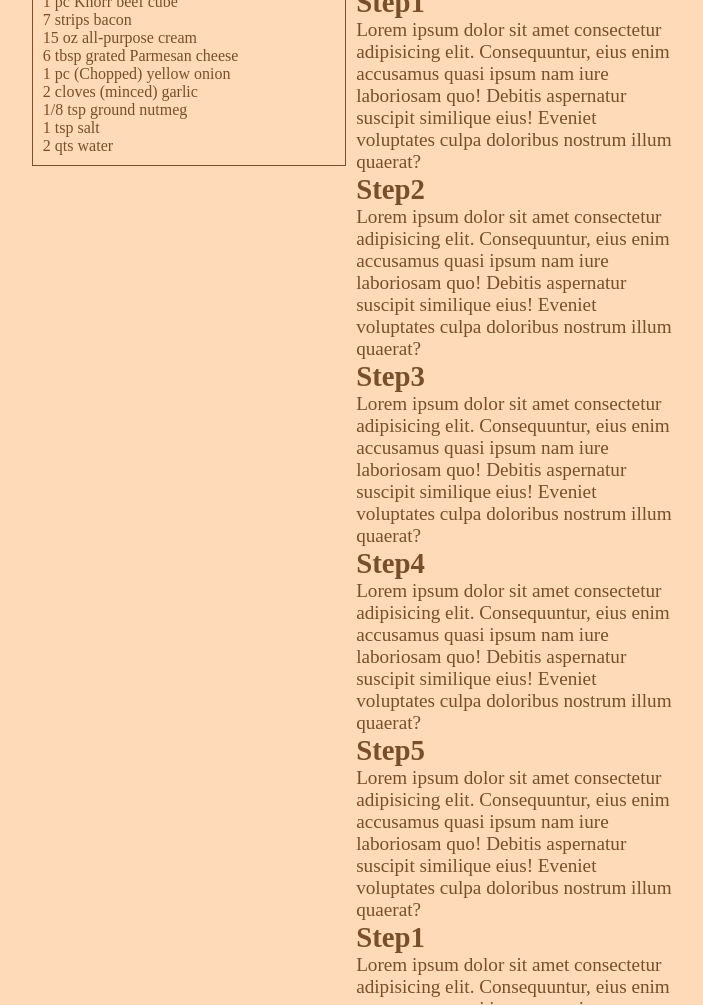
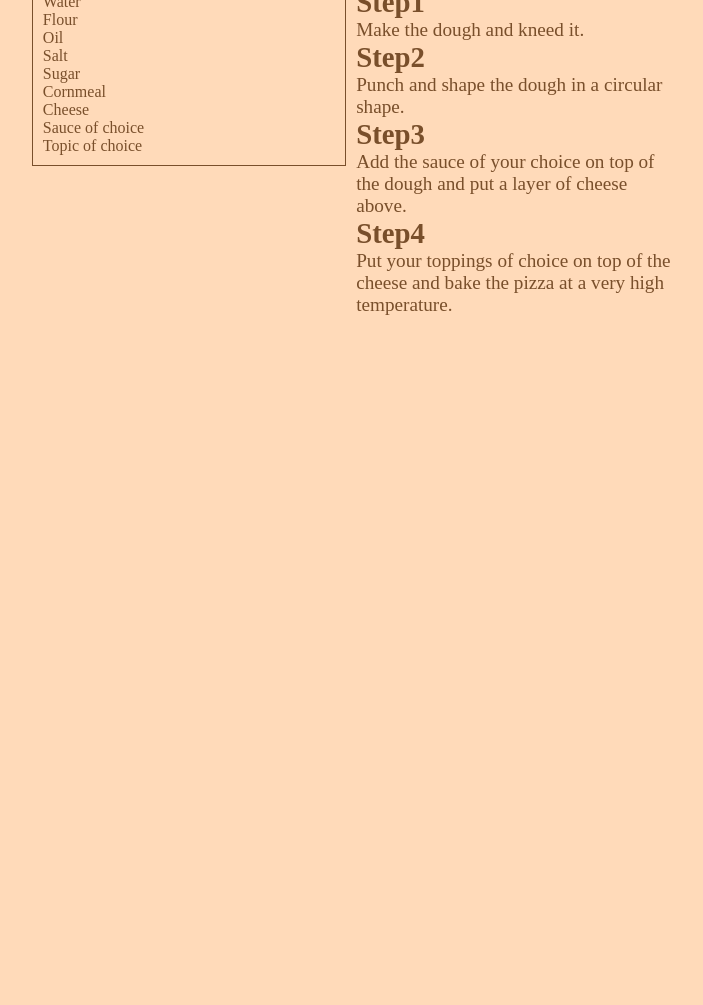
Before and after one commit to OverLuked/OdinRecipes, a plain HTML site: page recipes/pizza.html in a window 1280 px wide. Shown: the part 617-1622 px from the top of the page, without its empty margins (286-989 px from the left). After the commit the page ends 933 px from the top, so only its background shows below. Drawn offline with Linux system fonts and the light colour scheme.

Commit message:
fix pizza recipe

```diff
--- a/recipes/pizza.html
+++ b/recipes/pizza.html
@@ -12,7 +12,7 @@
     </div>
     <div class="container content">
         <div class="sub-head-container">
-            <img src ="https://upload.wikimedia.org/wikipedia/commons/thumb/3/33/Espaguetis_carbonara.jpg/1200px-Espaguetis_carbonara.jpg" alt="Pizza">
+            <img src ="https://atsloanestable.com/wp-content/uploads/2023/06/new-york-style-pizza2-500x500.jpg" alt="Pizza">
             <div class="description">
                 <div class="title">
                     <h1>Pizza</h1>
@@ -34,16 +34,16 @@
                     <h2>Ingredients</h2>
                 </div>
                 <ul>
-                    <li>3/4 lb. spaghetti</li>
-                    <li>1 pc Knorr beef cube</li>
-                    <li>7 strips bacon</li>
-                    <li>15 oz all-purpose cream</li>
-                    <li>6 tbsp grated Parmesan cheese</li>
-                    <li>1 pc (Chopped) yellow onion</li>
-                    <li>2 cloves (minced) garlic</li>
-                    <li>1/8 tsp ground nutmeg</li>
-                    <li>1 tsp salt</li>
-                    <li>2 qts water</li>
+                    <li>Yeast</li>
+                    <li>Water</li>
+                    <li>Flour</li>
+                    <li>Oil</li>
+                    <li>Salt</li>
+                    <li>Sugar</li>
+                    <li>Cornmeal</li>
+                    <li>Cheese</li>
+                    <li>Sauce of choice</li>
+                    <li>Topic of choice</li>
                 </ul>
             </div>
             <div class="steps">
@@ -53,39 +53,19 @@
                 <div class="information">
                     <h2>Step1</h2>
                     <p>
-                        Lorem ipsum dolor sit amet consectetur adipisicing elit. Consequuntur, eius enim accusamus quasi ipsum nam iure laboriosam quo! Debitis aspernatur suscipit similique eius! Eveniet voluptates culpa doloribus nostrum illum quaerat?
+                        Make the dough and kneed it.
                     </p>
                     <h2>Step2</h2>
                     <p>
-                        Lorem ipsum dolor sit amet consectetur adipisicing elit. Consequuntur, eius enim accusamus quasi ipsum nam iure laboriosam quo! Debitis aspernatur suscipit similique eius! Eveniet voluptates culpa doloribus nostrum illum quaerat?
+                        Punch and shape the dough in a circular shape.
                     </p>
                     <h2>Step3</h2>
                     <p>
-                        Lorem ipsum dolor sit amet consectetur adipisicing elit. Consequuntur, eius enim accusamus quasi ipsum nam iure laboriosam quo! Debitis aspernatur suscipit similique eius! Eveniet voluptates culpa doloribus nostrum illum quaerat?
+                        Add the sauce of your choice on top of the dough and put a layer of cheese above.
                     </p>
                     <h2>Step4</h2>
                     <p>
-                        Lorem ipsum dolor sit amet consectetur adipisicing elit. Consequuntur, eius enim accusamus quasi ipsum nam iure laboriosam quo! Debitis aspernatur suscipit similique eius! Eveniet voluptates culpa doloribus nostrum illum quaerat?
-                    </p>
-                    <h2>Step5</h2>
-                    <p>
-                        Lorem ipsum dolor sit amet consectetur adipisicing elit. Consequuntur, eius enim accusamus quasi ipsum nam iure laboriosam quo! Debitis aspernatur suscipit similique eius! Eveniet voluptates culpa doloribus nostrum illum quaerat?
-                    </p>
-                    <h2>Step1</h2>
-                    <p>
-                        Lorem ipsum dolor sit amet consectetur adipisicing elit. Consequuntur, eius enim accusamus quasi ipsum nam iure laboriosam quo! Debitis aspernatur suscipit similique eius! Eveniet voluptates culpa doloribus nostrum illum quaerat?
-                    </p>
-                    <h2>Step1</h2>
-                    <p>
-                        Lorem ipsum dolor sit amet consectetur adipisicing elit. Consequuntur, eius enim accusamus quasi ipsum nam iure laboriosam quo! Debitis aspernatur suscipit similique eius! Eveniet voluptates culpa doloribus nostrum illum quaerat?
-                    </p>
-                    <h2>Step1</h2>
-                    <p>
-                        Lorem ipsum dolor sit amet consectetur adipisicing elit. Consequuntur, eius enim accusamus quasi ipsum nam iure laboriosam quo! Debitis aspernatur suscipit similique eius! Eveniet voluptates culpa doloribus nostrum illum quaerat?
-                    </p>
-                    <h2>Step1</h2>
-                    <p>
-                        Lorem ipsum dolor sit amet consectetur adipisicing elit. Consequuntur, eius enim accusamus quasi ipsum nam iure laboriosam quo! Debitis aspernatur suscipit similique eius! Eveniet voluptates culpa doloribus nostrum illum quaerat?
+                        Put your toppings of choice on top of the cheese and bake the pizza at a very high temperature.
                     </p>
                 </div>
             </div>
```
